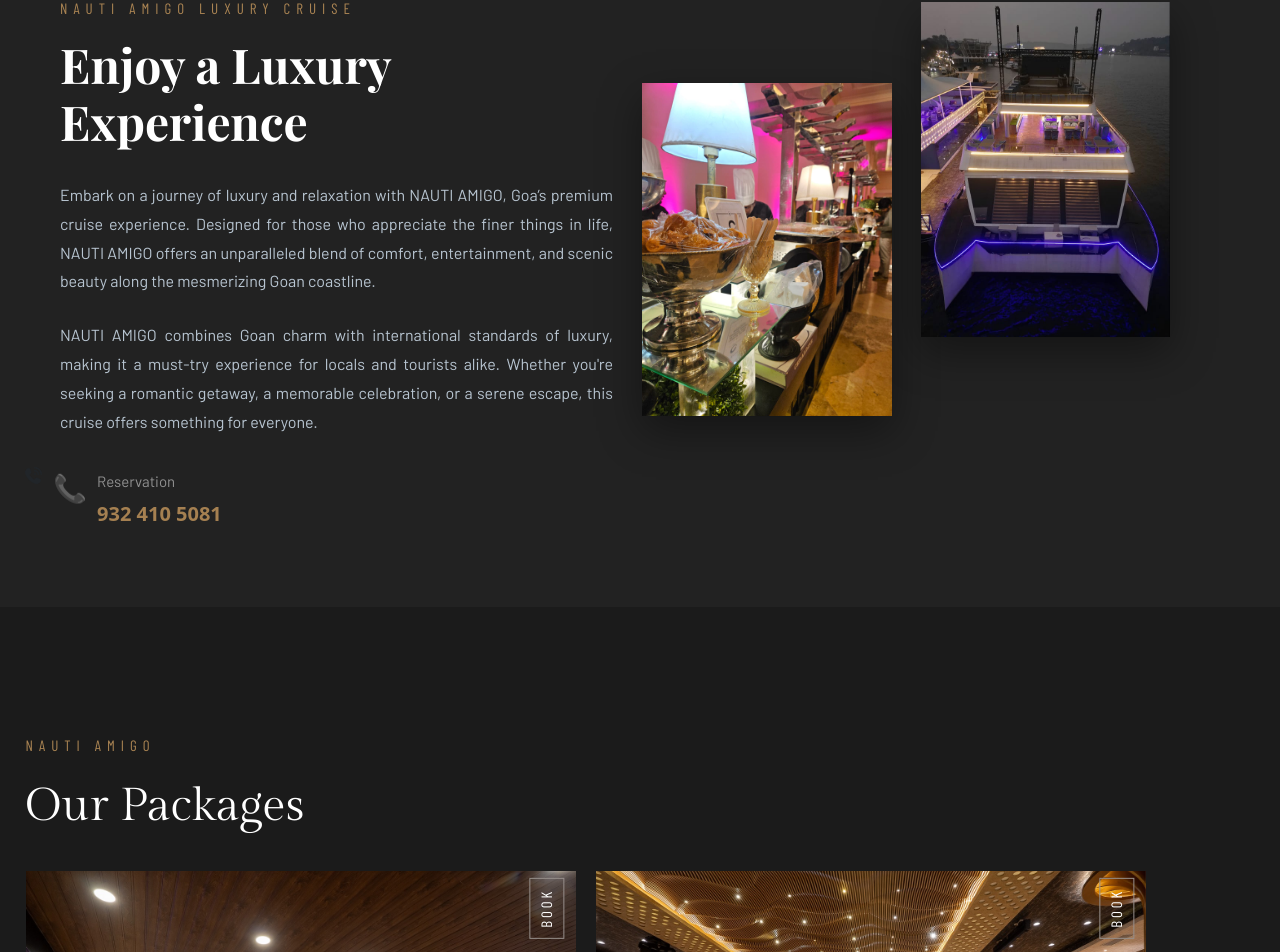
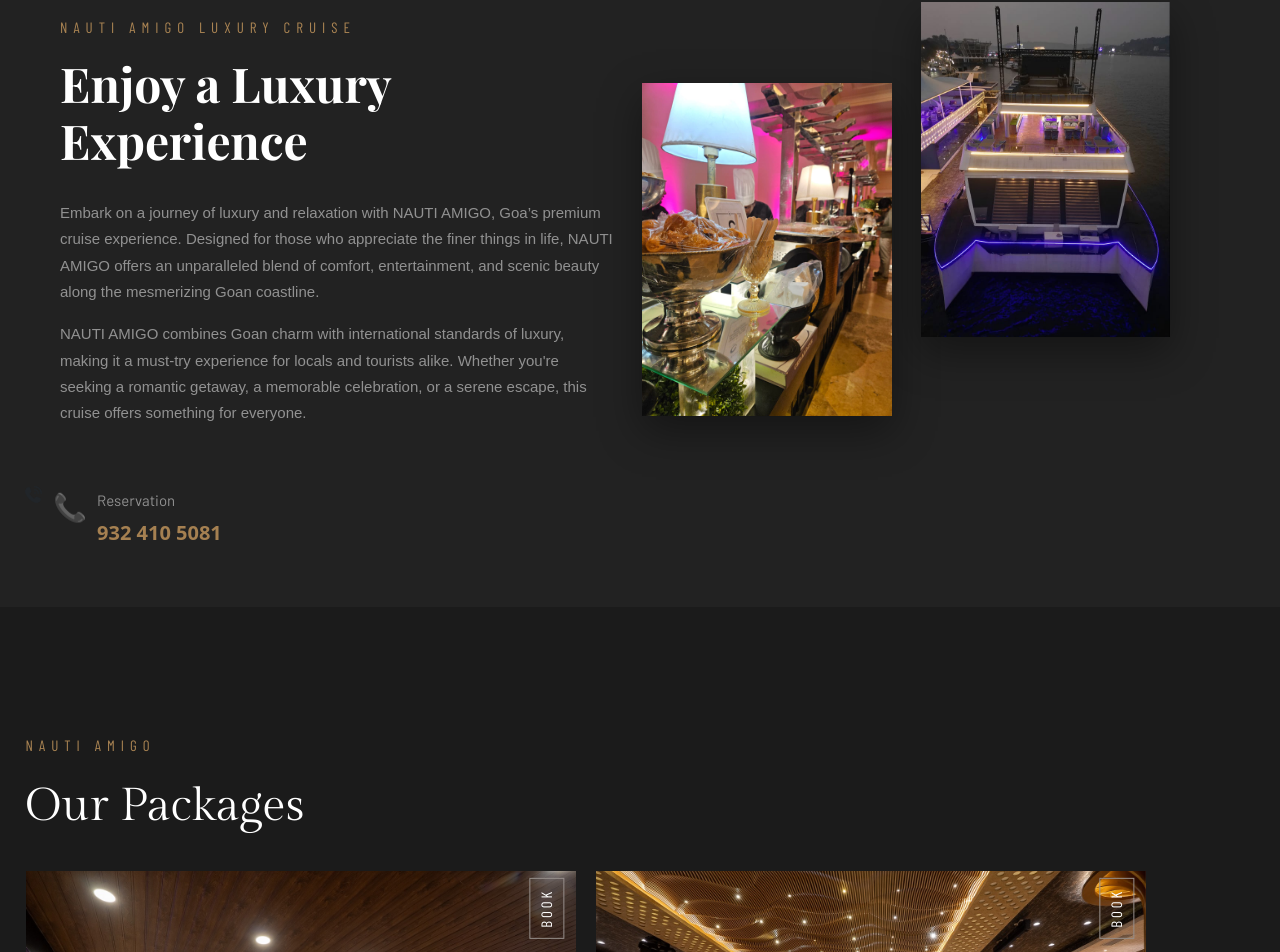
Before and after one commit to Kratagya-Webkorps/nautiamigo-angular, an Angular app: page / in a window 1280 px wide. Shown: the part 968-1920 px from the top of the page. Built offline with nearby package versions, Linux system fonts and the light colour scheme.

Commit message:
Fix font of main text in about section

```diff
--- a/src/app/about-section/about-section.component.css
+++ b/src/app/about-section/about-section.component.css
@@ -9,6 +9,14 @@
     display: flex;
     align-items: center;
   }
+
+  .section-sub-title p {
+    font-family: 'Barlow Regular', sans-serif!important;
+    font-size: 15px!important;
+    line-height: 26.3px!important;
+    letter-spacing: 0px!important;
+    color: #ffffff80!important;
+    }
 
 
   .section-padding {
@@ -62,7 +70,7 @@
   }
 
 
-  .section-subtitle {
+  /* .section-subtitle {
     font-family: 'Barlow Condensed', sans-serif;
     color: #d4af37;
     font-size: 14px;
@@ -70,7 +78,7 @@
     text-transform: uppercase;
     letter-spacing: 2px;
     margin-bottom: 15px;
-  }
+  } */
 
 
 
@@ -86,13 +94,6 @@
     font-family: 'Playfair Display', serif;
   }
 
-  p {
-    color: #b8c5d1;
-    font-size: 16px;
-    line-height: 1.8;
-    margin-bottom: 25px;
-    text-align: justify;
-  }
 
 
   .reservations {
@@ -280,10 +281,22 @@
 
     display: block;
     }
+    .section-title {
+    font-family: 'Gilda Display Regular', sans-serif;
+    font-size: 48px;
+    line-height: 57.5px;
+    letter-spacing: 0px;
+    color: #ffffff;
+    font-weight: 400;
+    text-transform: uppercase;
 
-    .section-subtitle {
-      font-size: 12px;
+    display: block;
     }
+
+
+
+
+
 
     p {
       font-size: 14px;
--- a/src/app/about-section/about-section.component.html
+++ b/src/app/about-section/about-section.component.html
@@ -16,13 +16,16 @@
           <div class="section-title">Enjoy a Luxury Experience</div>
           <div class="barlow-description">
 
-
+         <div class ="section-sub-title">
           <p>
             Embark on a journey of luxury and relaxation with NAUTI AMIGO, Goa’s premium cruise experience. Designed for those who appreciate the finer things in life, NAUTI AMIGO offers an unparalleled blend of comfort, entertainment, and scenic beauty along the mesmerizing Goan coastline.
           </p>
           <p>
            NAUTI AMIGO combines Goan charm with international standards of luxury, making it a must-try experience for locals and tourists alike. Whether you're seeking a romantic getaway, a memorable celebration, or a serene escape, this cruise offers something for everyone.
           </p>
+
+         </div>
+
         </div>
           <!-- call -->
            <div class ="res">
```
